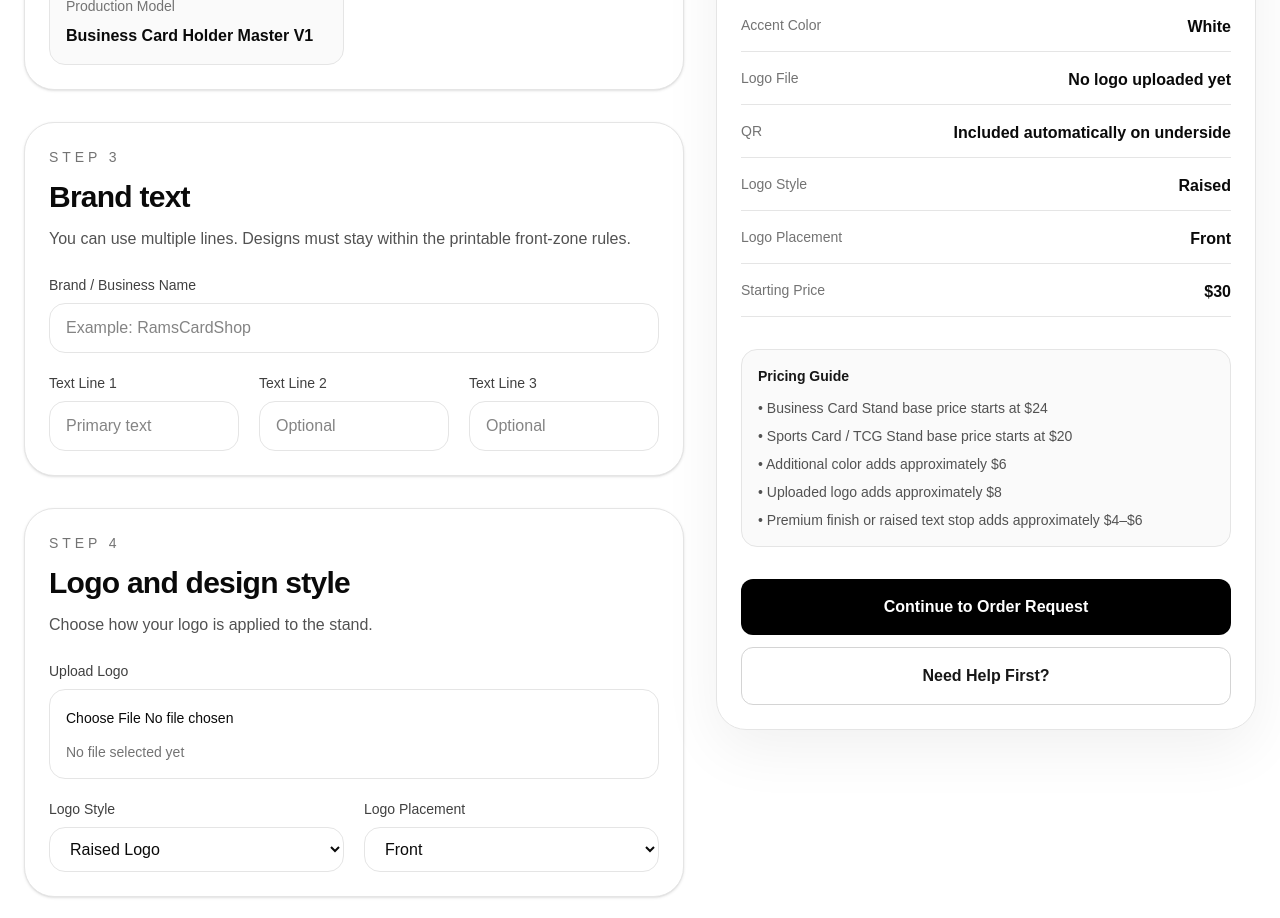
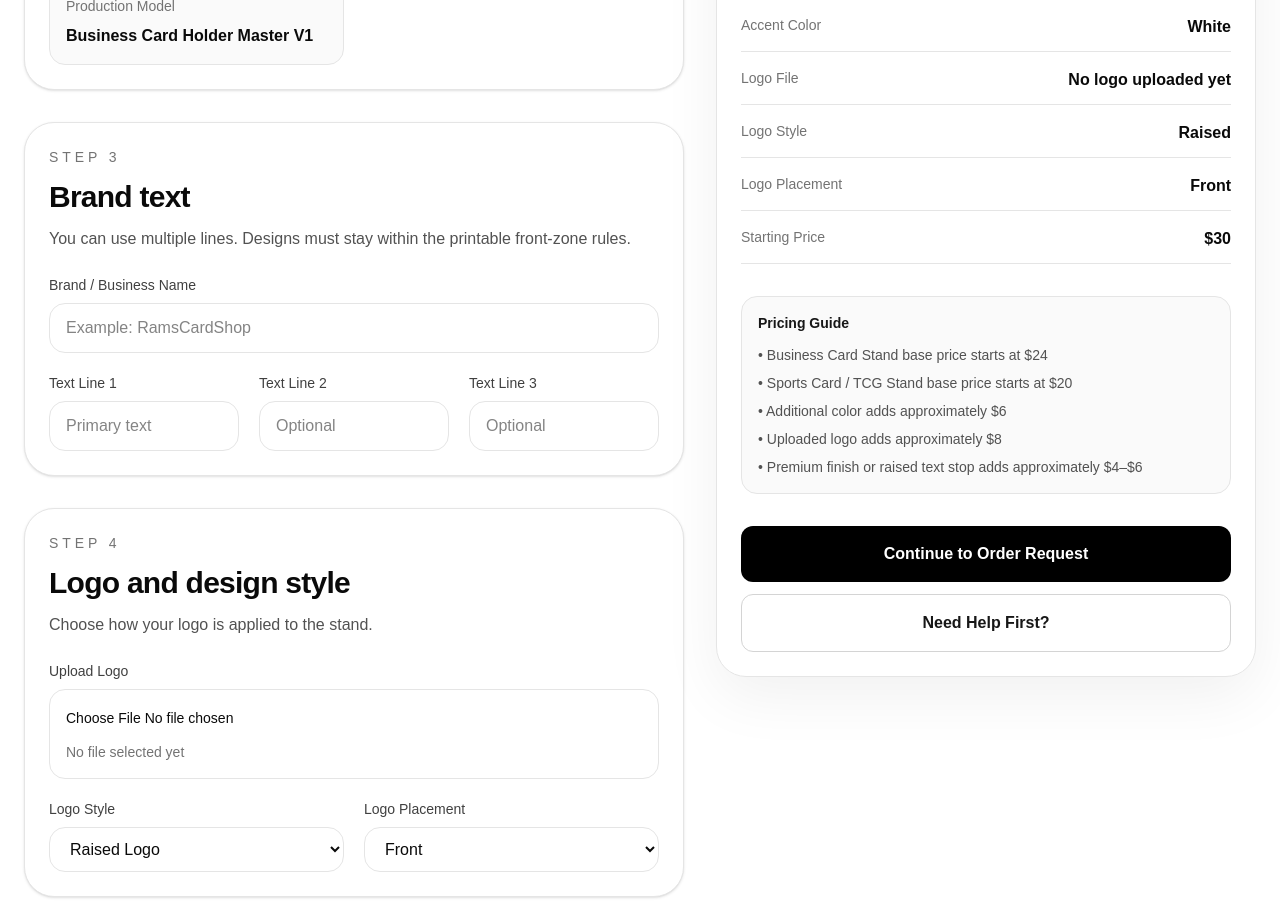
Before and after one commit to reyre808/forgedisplay-site, a Next.js app: page /customization in a window 1280 px wide. Shown: the part 940-1858 px from the top of the page. Built offline with nearby package versions, Linux system fonts and the light colour scheme.

Commit message:
removed traces of QR code mentions again. revised

```diff
--- a/src/app/customization/page.tsx
+++ b/src/app/customization/page.tsx
@@ -423,11 +423,6 @@ export default function CustomizationPage() {
                   label="Logo File"
                   value={logoFileName || "No logo uploaded yet"}
                 />
-                <SummaryRow
-                  label="QR"
-                  value="Included automatically on underside"
-                />
-
                 {productType === "business-card" ? (
                   <>
                     <SummaryRow
--- a/src/components/Navbar.tsx
+++ b/src/components/Navbar.tsx
@@ -17,7 +17,6 @@ export default function Navbar() {
 
       <div className="flex items-center gap-8 text-sm font-medium">
         <Link href="/customization">Customization</Link>
-        <Link href="/qr">QR Integration</Link>
         <Link href="/reviews">Reviews</Link>
         <Link href="/contact">Contact</Link>
       </div>
```
